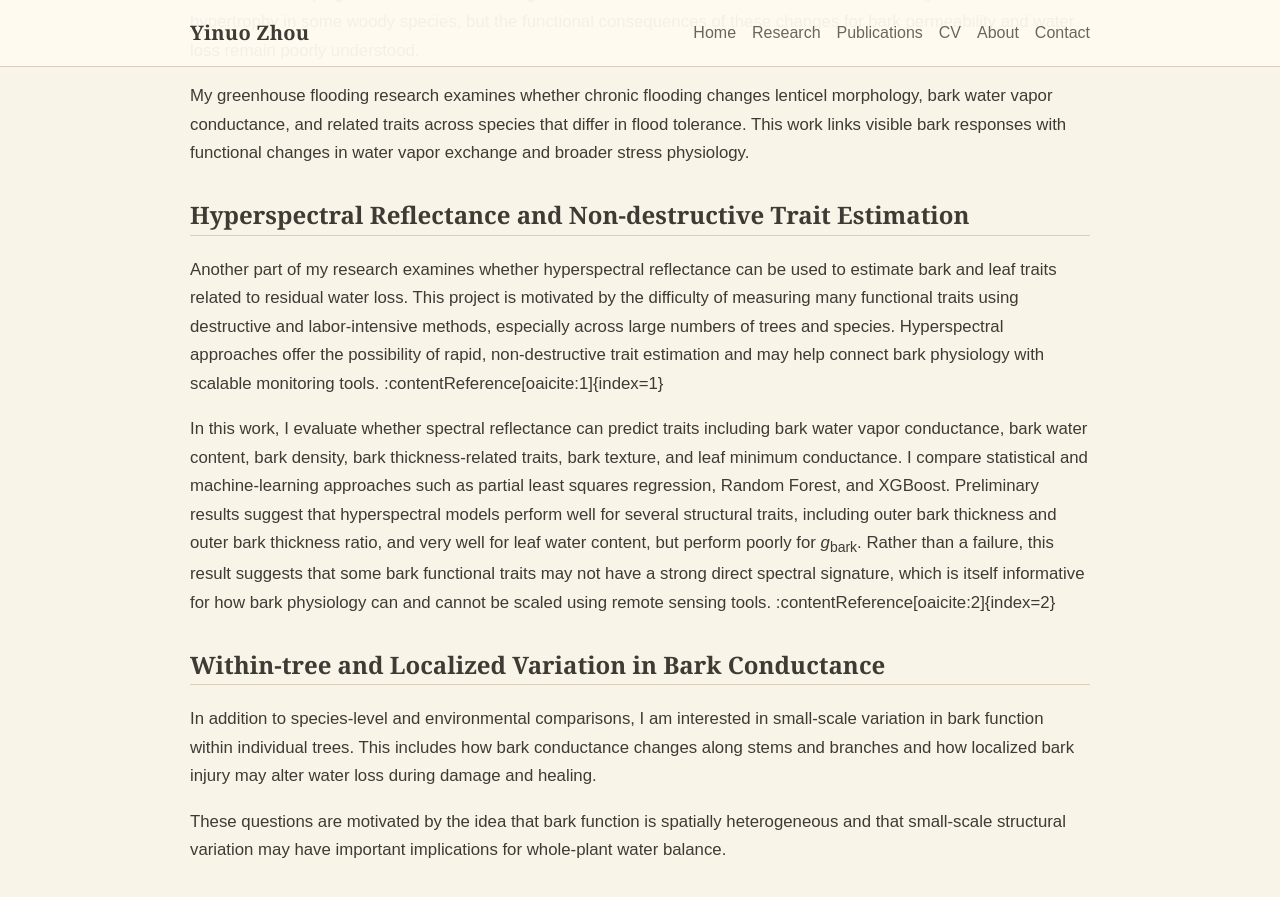
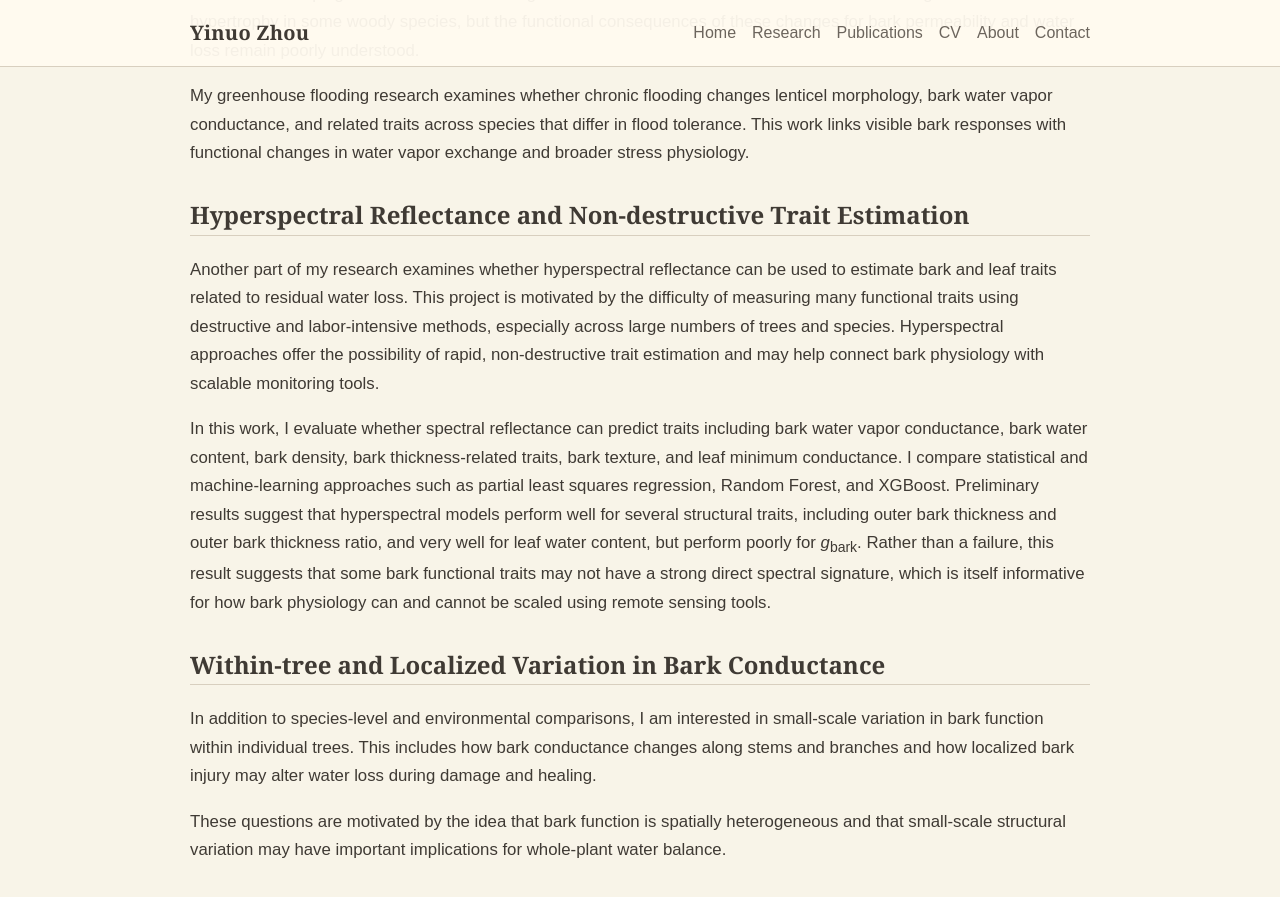
Before and after one commit to Yinuo-Zhou524/Yinuo-Zhou524.github.io, a Jekyll site: the page built from research.md, in a window 1280 px wide and 900 px high, scrolled down 1369 px. Shown: the top 897 px of the window. Built offline with Jekyll 4.4.1, drawn with Linux system fonts in a browser that asks for light colours; some web fonts are replaced.

Commit message:
small changes

```diff
--- a/research.md
+++ b/research.md
@@ -37,9 +37,9 @@ My greenhouse flooding research examines whether chronic flooding changes lentic
 
 ## Hyperspectral Reflectance and Non-destructive Trait Estimation
 
-Another part of my research examines whether hyperspectral reflectance can be used to estimate bark and leaf traits related to residual water loss. This project is motivated by the difficulty of measuring many functional traits using destructive and labor-intensive methods, especially across large numbers of trees and species. Hyperspectral approaches offer the possibility of rapid, non-destructive trait estimation and may help connect bark physiology with scalable monitoring tools. :contentReference[oaicite:1]{index=1}
+Another part of my research examines whether hyperspectral reflectance can be used to estimate bark and leaf traits related to residual water loss. This project is motivated by the difficulty of measuring many functional traits using destructive and labor-intensive methods, especially across large numbers of trees and species. Hyperspectral approaches offer the possibility of rapid, non-destructive trait estimation and may help connect bark physiology with scalable monitoring tools.
 
-In this work, I evaluate whether spectral reflectance can predict traits including bark water vapor conductance, bark water content, bark density, bark thickness-related traits, bark texture, and leaf minimum conductance. I compare statistical and machine-learning approaches such as partial least squares regression, Random Forest, and XGBoost. Preliminary results suggest that hyperspectral models perform well for several structural traits, including outer bark thickness and outer bark thickness ratio, and very well for leaf water content, but perform poorly for *g*<sub>bark</sub>. Rather than a failure, this result suggests that some bark functional traits may not have a strong direct spectral signature, which is itself informative for how bark physiology can and cannot be scaled using remote sensing tools. :contentReference[oaicite:2]{index=2}
+In this work, I evaluate whether spectral reflectance can predict traits including bark water vapor conductance, bark water content, bark density, bark thickness-related traits, bark texture, and leaf minimum conductance. I compare statistical and machine-learning approaches such as partial least squares regression, Random Forest, and XGBoost. Preliminary results suggest that hyperspectral models perform well for several structural traits, including outer bark thickness and outer bark thickness ratio, and very well for leaf water content, but perform poorly for *g*<sub>bark</sub>. Rather than a failure, this result suggests that some bark functional traits may not have a strong direct spectral signature, which is itself informative for how bark physiology can and cannot be scaled using remote sensing tools.
 
 ## Within-tree and Localized Variation in Bark Conductance
 
```
Also changed, not shown: assets/img/profile.JPG.
